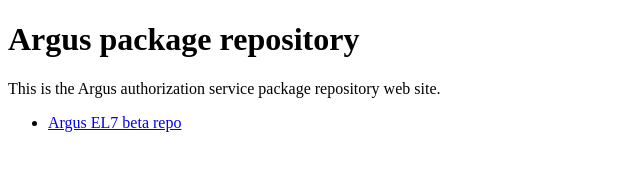
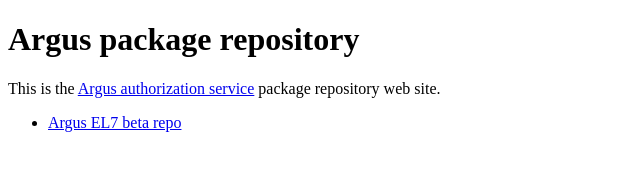
Before and after one commit to argus-authz/repo, a plain HTML site: page index.html in a window 1280 px wide. Shown: the whole page, without its empty margins (0-640 px from the left). Drawn offline with Linux system fonts and the light colour scheme.

Commit message:
Add link to argus-authz github organisation site.

```diff
--- a/index.html
+++ b/index.html
@@ -13,7 +13,7 @@
   <body>
     <h1>Argus package repository</h1>
     <p>
-    This is the Argus authorization service package repository web site.
+    This is the <a href="http://argus-authz.github.io">Argus authorization service</a> package repository web site.
     </p>
     <ul>
       <li><a href="yum/argus-beta-el7.repo">Argus EL7 beta repo</a>
```
